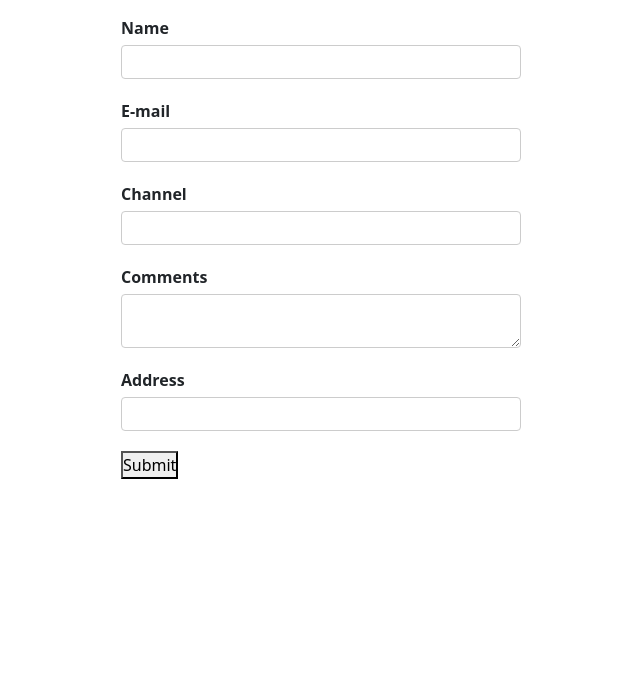
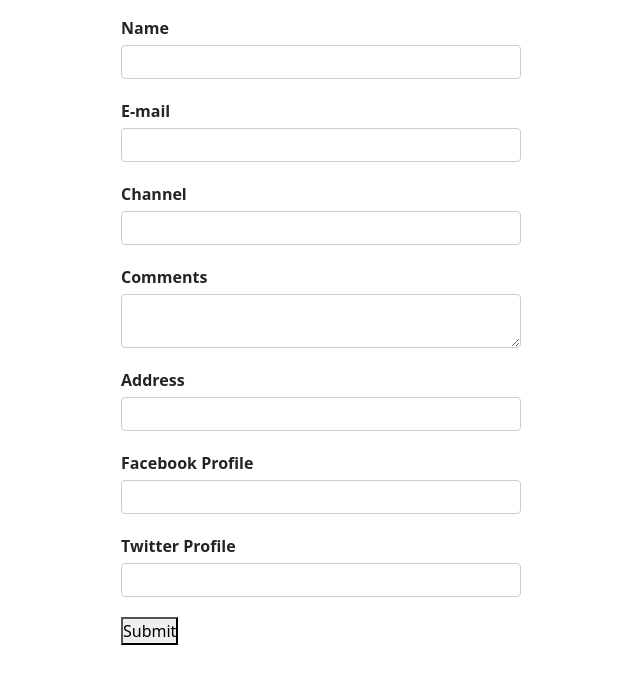
Before and after one commit to harshvadadoriya/React-JSX-Practice, a React (Vite) app in the folder my-react-app/: page / in a window 1280 px wide. Shown: the top 684 px of the page, without its empty margins (319-959 px from the left). Built offline with nearby package versions, Linux system fonts and the light colour scheme.

Commit message:
nested objects

```diff
--- a/my-react-app/src/components/YoutubeForm.jsx
+++ b/my-react-app/src/components/YoutubeForm.jsx
@@ -7,6 +7,10 @@ const initialValues = {
 	channel: '',
 	comments: '',
 	address: '',
+	social: {
+		facebook: '',
+		twitter: '',
+	},
 };
 
 const onSubmit = (values) => {
@@ -76,6 +80,16 @@ const YoutubeForm = () => {
 					</Field>
 				</div>
 
+				<div className="formControl">
+					<label htmlFor="facebook">Facebook Profile</label>
+					<Field type="text" id="facebook" name="social.facebook"></Field>
+				</div>
+
+				<div className="formControl">
+					<label htmlFor="twitter">Twitter Profile</label>
+					<Field type="text" id="twitter" name="social.twitter"></Field>
+				</div>
+
 				<button type="submit">Submit</button>
 			</Form>
 		</Formik>
```
